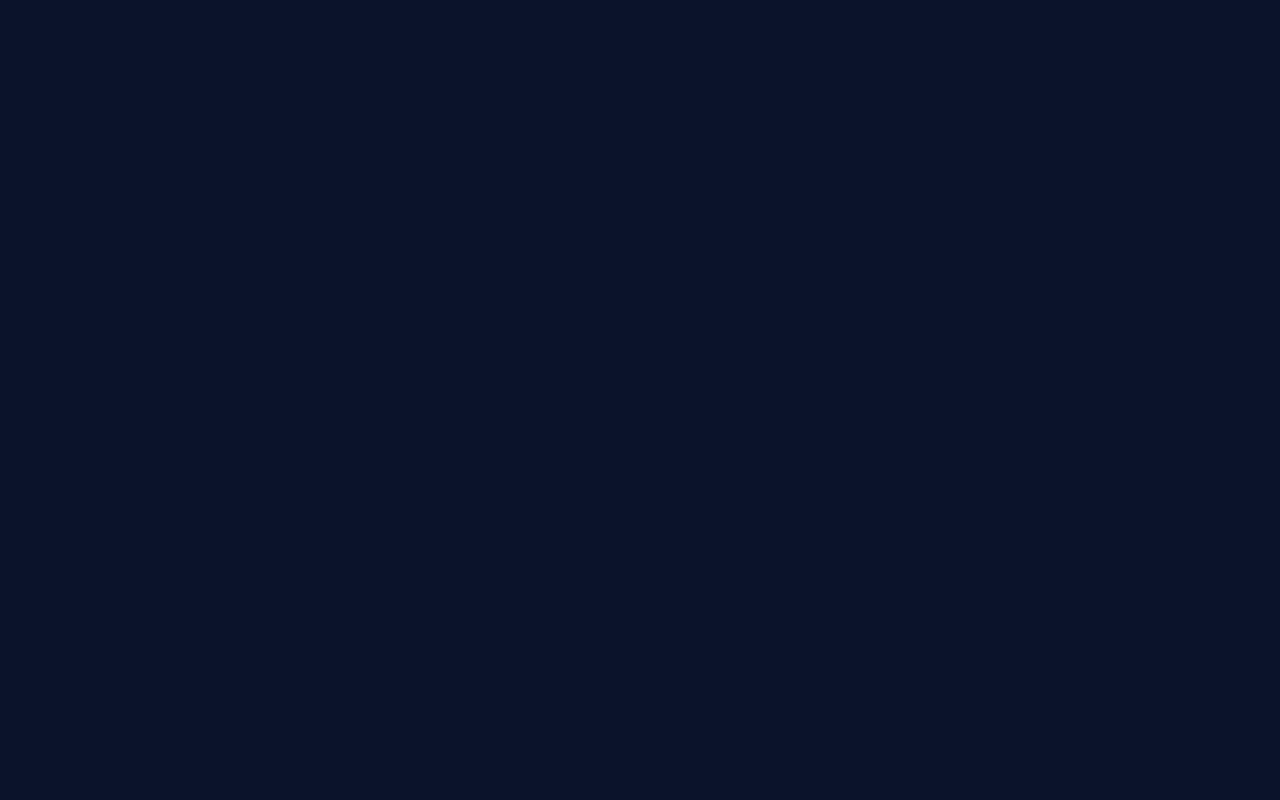
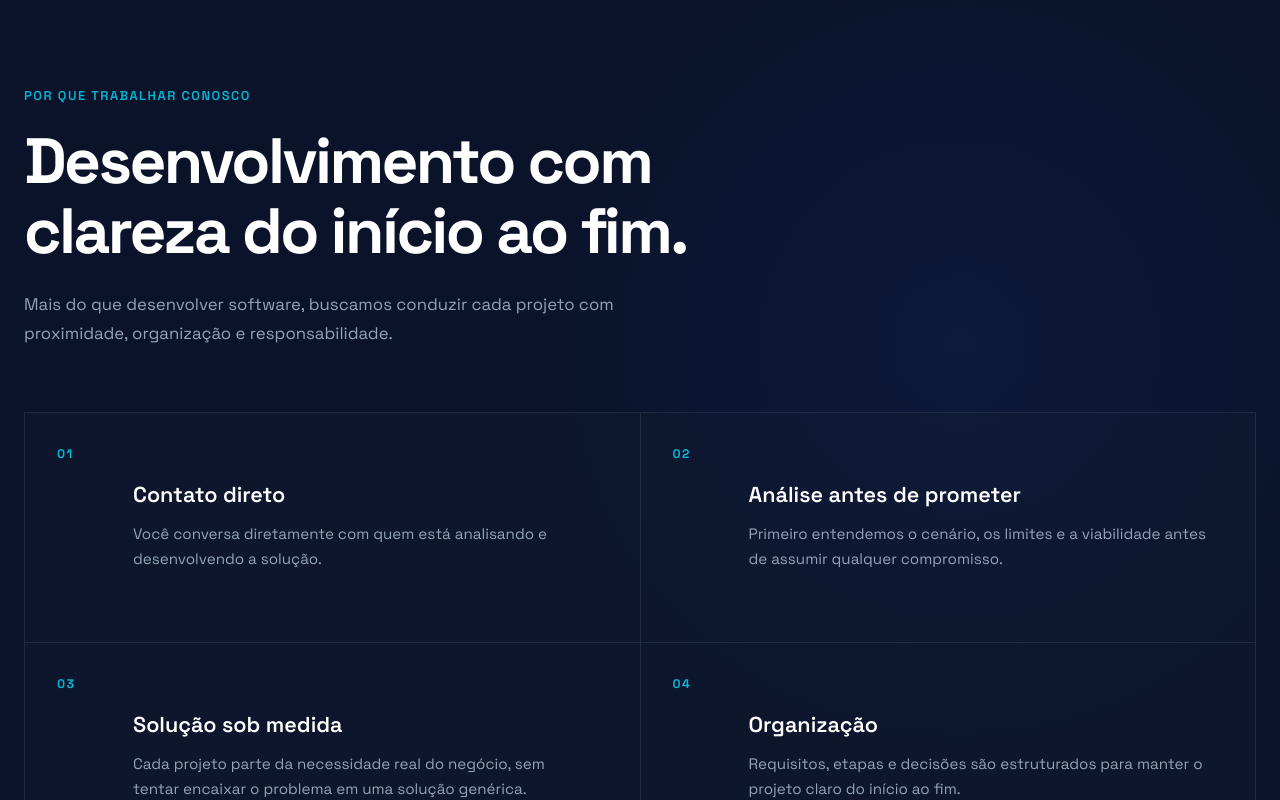
Before and after one commit to Soluverx/soluverx-site, a React (Vite) app: page / in a window 1280 px wide. Shown: the part 4300-5100 px from the top of the page. Before the commit the page ends 4262 px from the top, so only its background shows below. Built offline with nearby package versions, Linux system fonts and the light colour scheme.

Commit message:
cria secao de diferenciais

```diff
--- a/src/App.tsx
+++ b/src/App.tsx
@@ -3,6 +3,7 @@ import Hero from './sections/Hero/Hero'
 import Problems from './sections/Problems/Problems'
 import Solutions from './sections/Solutions/Solutions'
 import Process from './sections/Process/Process'
+import Differentials from './sections/Differentials/Differentials'
 
 function App() {
   return (
@@ -14,6 +15,7 @@ function App() {
         <Problems />
         <Solutions />
         <Process />
+        <Differentials />
       </main>
     </>
   )
--- /dev/null
+++ b/src/sections/Differentials/Differentials.css
@@ -0,0 +1,149 @@
+.differentials {
+  padding: 120px 0;
+
+  border-top: 1px solid var(--border-color);
+
+  background:
+    radial-gradient(
+      circle at 75% 30%,
+      rgba(37, 99, 235, 0.08),
+      transparent 32%
+    ),
+    var(--color-background);
+}
+
+.differentials__container {
+  width: min(
+    calc(100% - (var(--container-padding) * 2)),
+    var(--container-width)
+  );
+
+  margin: 0 auto;
+}
+
+.differentials__header {
+  max-width: 780px;
+
+  margin-bottom: 64px;
+}
+
+.differentials__eyebrow {
+  display: inline-block;
+
+  margin-bottom: 20px;
+
+  color: var(--color-cyan);
+
+  font-size: 0.8rem;
+  font-weight: 600;
+
+  letter-spacing: 0.12em;
+  text-transform: uppercase;
+}
+
+.differentials__title {
+  max-width: 760px;
+
+  font-size: clamp(2.4rem, 5vw, 4.4rem);
+  font-weight: 700;
+
+  letter-spacing: -0.04em;
+}
+
+.differentials__intro {
+  max-width: 640px;
+
+  margin-top: 24px;
+
+  color: var(--color-text-secondary);
+
+  font-size: 1.05rem;
+  line-height: 1.7;
+}
+
+.differentials__grid {
+  display: grid;
+  grid-template-columns: repeat(2, minmax(0, 1fr));
+
+  border-top: 1px solid var(--border-color);
+  border-left: 1px solid var(--border-color);
+}
+
+.differential-card {
+  min-height: 230px;
+
+  padding: 32px;
+
+  display: grid;
+  grid-template-columns: 52px 1fr;
+  gap: 24px;
+
+  border-right: 1px solid var(--border-color);
+  border-bottom: 1px solid var(--border-color);
+
+  background: rgba(31, 41, 55, 0.12);
+
+  transition:
+    background var(--transition-default),
+    transform var(--transition-default);
+}
+
+.differential-card:hover {
+  background: rgba(31, 41, 55, 0.3);
+}
+
+.differential-card__number {
+  color: var(--color-cyan);
+
+  font-size: 0.78rem;
+  font-weight: 700;
+
+  letter-spacing: 0.12em;
+}
+
+.differential-card__content {
+  align-self: center;
+}
+
+.differential-card__title {
+  color: var(--color-white);
+
+  font-size: 1.35rem;
+  font-weight: 600;
+}
+
+.differential-card__description {
+  margin-top: 14px;
+
+  max-width: 460px;
+
+  color: var(--color-text-secondary);
+
+  font-size: 0.95rem;
+  line-height: 1.65;
+}
+
+@media (max-width: 800px) {
+  .differentials__grid {
+    grid-template-columns: 1fr;
+  }
+}
+
+@media (max-width: 640px) {
+  .differentials {
+    padding: 88px 0;
+  }
+
+  .differentials__header {
+    margin-bottom: 44px;
+  }
+
+  .differential-card {
+    min-height: auto;
+
+    padding: 26px;
+
+    grid-template-columns: 40px 1fr;
+    gap: 16px;
+  }
+}
--- /dev/null
+++ b/src/sections/Differentials/Differentials.tsx
@@ -0,0 +1,82 @@
+import './Differentials.css'
+
+const differentials = [
+  {
+    title: 'Contato direto',
+    description:
+      'Você conversa diretamente com quem está analisando e desenvolvendo a solução.',
+  },
+  {
+    title: 'Análise antes de prometer',
+    description:
+      'Primeiro entendemos o cenário, os limites e a viabilidade antes de assumir qualquer compromisso.',
+  },
+  {
+    title: 'Solução sob medida',
+    description:
+      'Cada projeto parte da necessidade real do negócio, sem tentar encaixar o problema em uma solução genérica.',
+  },
+  {
+    title: 'Organização',
+    description:
+      'Requisitos, etapas e decisões são estruturados para manter o projeto claro do início ao fim.',
+  },
+  {
+    title: 'Transparência',
+    description:
+      'Escopo, andamento, limitações e próximos passos são tratados com clareza durante o desenvolvimento.',
+  },
+  {
+    title: 'Capacidade controlada',
+    description:
+      'A quantidade de projetos é limitada para preservar acompanhamento, qualidade e responsabilidade nas entregas.',
+  },
+]
+
+function Differentials() {
+  return (
+    <section className="differentials" id="diferenciais">
+      <div className="differentials__container">
+        <div className="differentials__header">
+          <span className="differentials__eyebrow">
+            Por que trabalhar conosco
+          </span>
+
+          <h2 className="differentials__title">
+            Desenvolvimento com clareza do início ao fim.
+          </h2>
+
+          <p className="differentials__intro">
+            Mais do que desenvolver software, buscamos conduzir cada projeto
+            com proximidade, organização e responsabilidade.
+          </p>
+        </div>
+
+        <div className="differentials__grid">
+          {differentials.map((differential, index) => (
+            <article
+              className="differential-card"
+              key={differential.title}
+            >
+              <span className="differential-card__number">
+                {String(index + 1).padStart(2, '0')}
+              </span>
+
+              <div className="differential-card__content">
+                <h3 className="differential-card__title">
+                  {differential.title}
+                </h3>
+
+                <p className="differential-card__description">
+                  {differential.description}
+                </p>
+              </div>
+            </article>
+          ))}
+        </div>
+      </div>
+    </section>
+  )
+}
+
+export default Differentials
```
